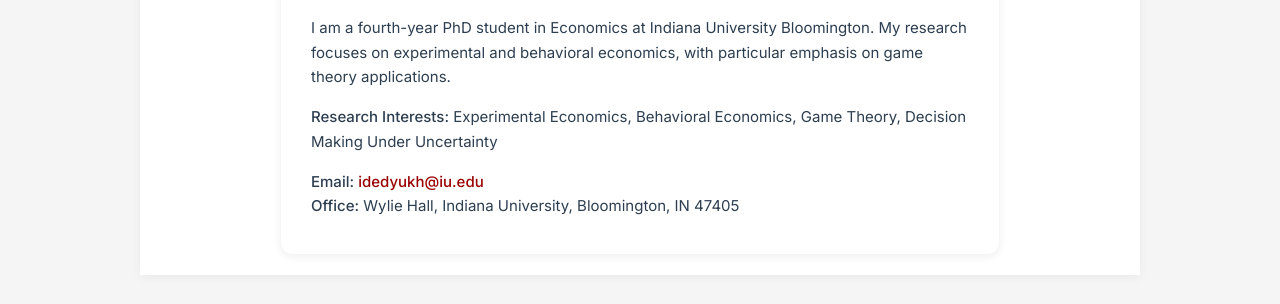
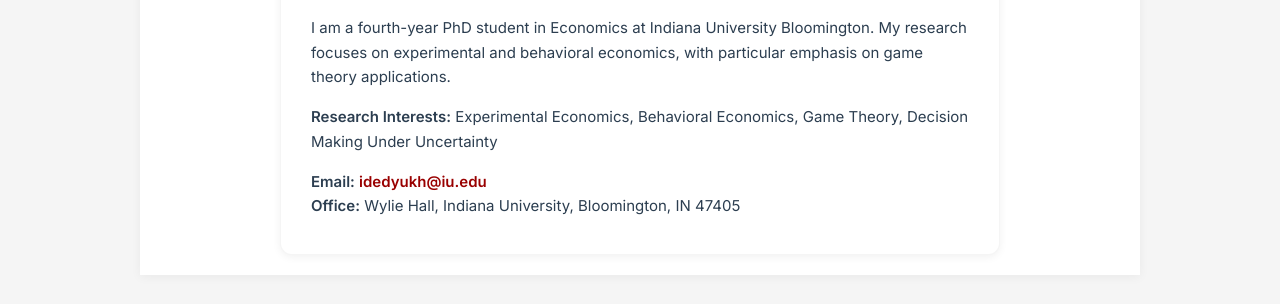
Before and after one commit to Dedyukhin/dedyukhin.github.io, a Jekyll site: the page built from README.md, in a window 1280 px wide. Shown: the part 652-956 px from the top of the page. Built offline with Jekyll 4.4.1, drawn with Linux system fonts in a browser that asks for light colours; our own code applies the rules of GitHub Pages for plain Markdown files.

Commit message:
Increase font-weight for profile text elements

```diff
--- a/assets/css/main.css
+++ b/assets/css/main.css
@@ -171,13 +171,13 @@ nav h2 a:hover {
 }
 
 .profile-text strong {
-    font-weight: 500;
+    font-weight: 600;
 }
 
 .profile-text a {
     color: var(--primary-color);
     text-decoration: none;
-    font-weight: 500;
+    font-weight: 600;
 }
 
 .profile-text a:hover {
```
